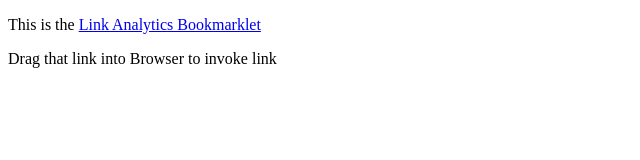
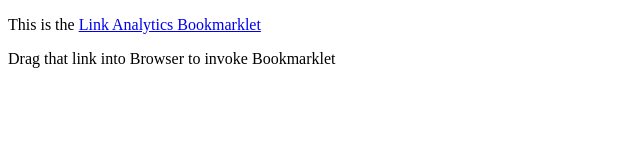
Before and after one commit to uhPotato/LinkChecker, a plain HTML site: page index.html in a window 1280 px wide. Shown: the full height of the page, 0-640 px from the left. Drawn offline with Linux system fonts and the light colour scheme.

Commit message:
Updated Copy

```diff
--- a/index.html
+++ b/index.html
@@ -76,7 +76,7 @@
     }());">Bookmark Link</a> -->
 
   </p>
-  <p>Drag that link into Browser to invoke link</p>
+  <p>Drag that link into Browser to invoke Bookmarklet</p>
 
 </body>
 </html>
```
